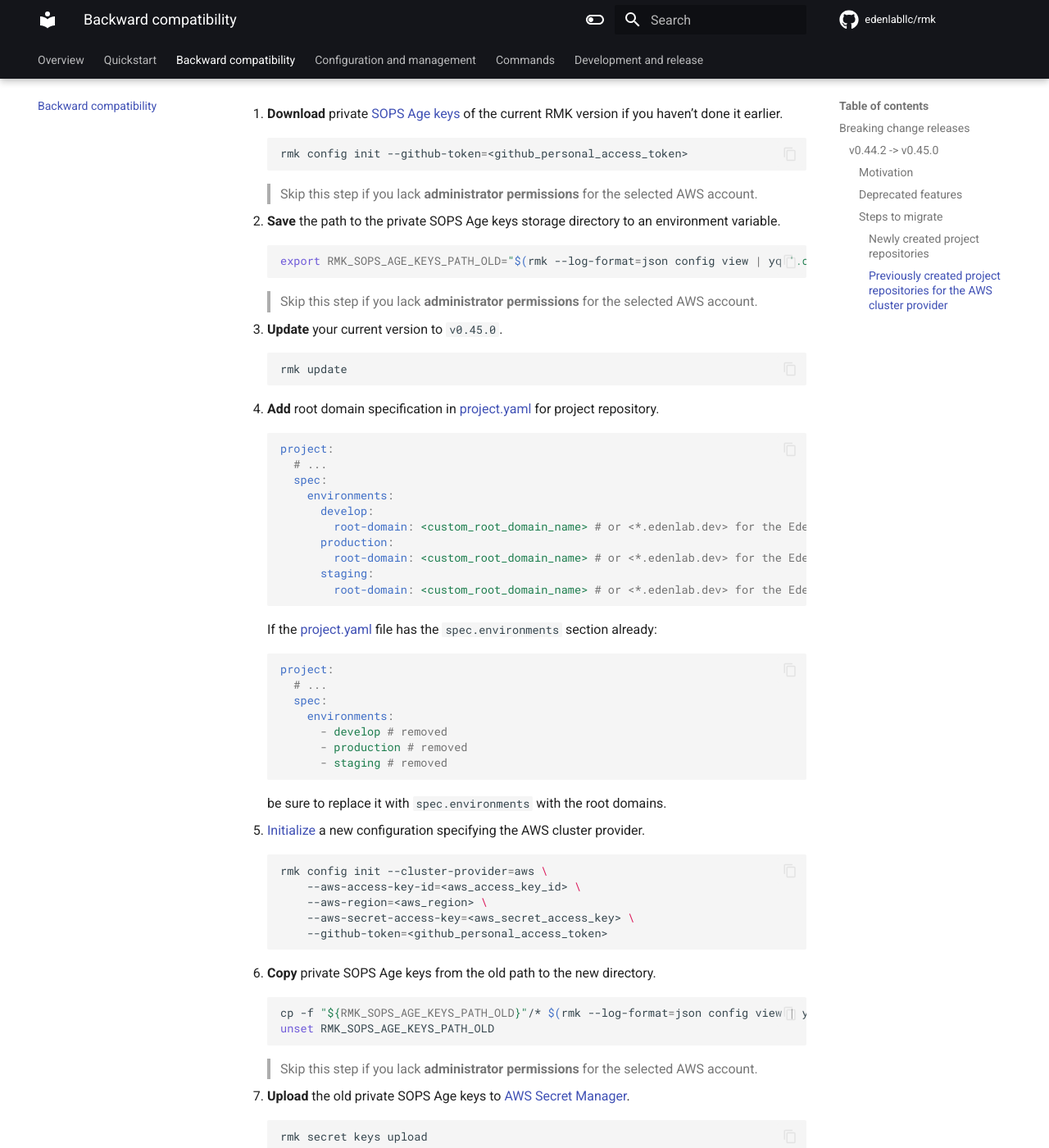
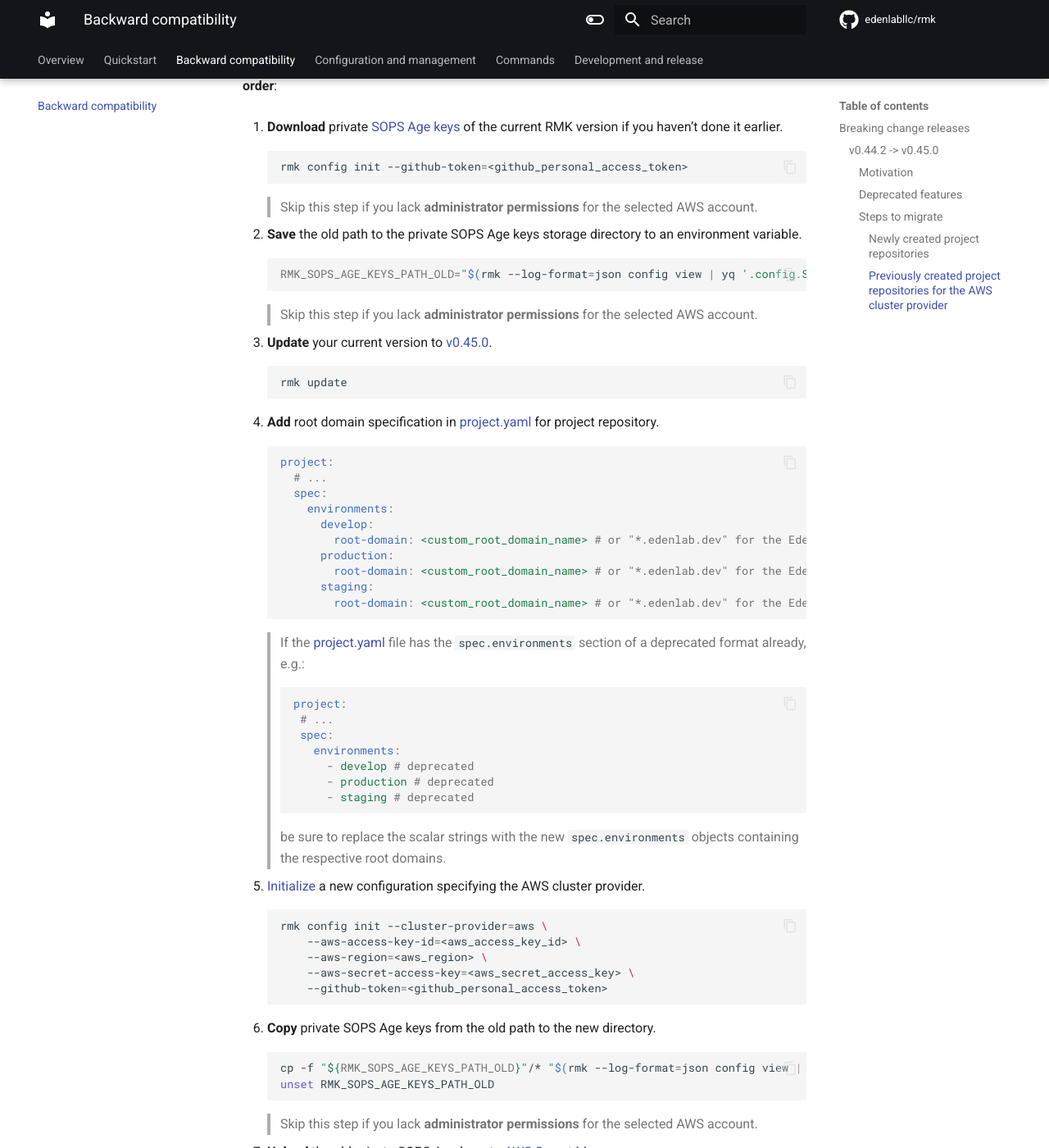
Before and after one commit to edenlabllc/rmk, an MkDocs documentation site: the page built from docs/backward-compatibility.md, in a window 1280 px wide and 1400 px high, scrolled down 1998 px. Shown: the whole window at 82% size. Built offline with MkDocs 1.6.1 and Material for MkDocs 9.7.7, drawn with Linux system fonts in a browser that asks for light colours; comment, search, counter and statistics services are not loaded; the version menu is left out; some of the changed text lies outside the part shown.

Commit message:
#59 - Improve steps in backward-compatibility.md.

````diff
--- a/docs/backward-compatibility.md
+++ b/docs/backward-compatibility.md
@@ -16,7 +16,8 @@
 
 1. **Maintaining open-source integrity**:
 
-   Terraform's transition to a BSL license conflicts with our commitment to keeping RMK fully open-source (OSS).
+   Terraform's transition to a [BSL license](https://en.wikipedia.org/wiki/Business_Source_License) conflicts with our
+   commitment to keeping RMK fully [open-source (OSS)](https://en.wikipedia.org/wiki/Open-source_software).
    By switching to Kubernetes Cluster API, we ensure that our customers' interests remain unaffected.
 
    > More details on the Terraform's license change are available at the [link](https://www.hashicorp.com/license-faq).
@@ -45,8 +46,9 @@
    [zero-downtime upgrades](https://en.wikipedia.org/wiki/Downtime#Service_levels).
 
 > This transition marks a **significant step** in enhancing RMK’s provisioning capabilities, ensuring better
-> scalability, openness, and ease of management. [Stay tuned](index.md#roadmap) for more updates in upcoming releases!
-> 🚀
+> scalability, openness, and ease of management.
+>
+> **Stay tuned** for more updates in [upcoming releases](index.md#roadmap)! 🚀
 
 #### Deprecated features
 
@@ -100,15 +102,15 @@
 
    > Skip this step if you lack **administrator permissions** for the selected AWS account.
 
-2. **Save** the path to the private SOPS Age keys storage directory to an environment variable.
+2. **Save** the old path to the private SOPS Age keys storage directory to an environment variable.
 
    ```shell
-   export RMK_SOPS_AGE_KEYS_PATH_OLD="$(rmk --log-format=json config view | yq '.config.SopsAgeKeys')"
+   RMK_SOPS_AGE_KEYS_PATH_OLD="$(rmk --log-format=json config view | yq '.config.SopsAgeKeys')"
    ```
 
    > Skip this step if you lack **administrator permissions** for the selected AWS account.
 
-3. **Update** your current version to `v0.45.0`.
+3. **Update** your current version to [v0.45.0](https://github.com/edenlabllc/rmk/releases/tag/v0.45.0).
 
    ```shell
    rmk update
@@ -124,27 +126,28 @@
      spec:
        environments:
          develop:
-           root-domain: <custom_root_domain_name> # or <*.edenlab.dev> for the Edenlab team
+           root-domain: <custom_root_domain_name> # or "*.edenlab.dev" for the Edenlab team
          production:
-           root-domain: <custom_root_domain_name> # or <*.edenlab.dev> for the Edenlab team
+           root-domain: <custom_root_domain_name> # or "*.edenlab.dev" for the Edenlab team
          staging:
-           root-domain: <custom_root_domain_name> # or <*.edenlab.dev> for the Edenlab team
+           root-domain: <custom_root_domain_name> # or "*.edenlab.dev" for the Edenlab team
    ```
 
-   If the [project.yaml](configuration/project-management/preparation-of-project-repository.md#projectyaml) file has
-   the `spec.environments` section already:
-
-   ```yaml
-   project:
-     # ...
-     spec:
-       environments:
-         - develop # removed
-         - production # removed
-         - staging # removed
-   ```
-
-   be sure to replace it with `spec.environments` with the root domains.
+   > If the [project.yaml](configuration/project-management/preparation-of-project-repository.md#projectyaml) file has
+   > the `spec.environments` section of a deprecated format already, e.g.:
+   >
+   > ```yaml
+   > project:
+   >  # ...
+   >  spec:
+   >    environments:
+   >      - develop # deprecated
+   >      - production # deprecated
+   >      - staging # deprecated
+   > ```
+   >
+   > be sure to replace the scalar strings with the new `spec.environments` objects containing the respective root
+   > domains.
 
 5. [Initialize](configuration/configuration-management/init-aws-provider.md#configuration-of-aws) a new configuration
    specifying the AWS cluster provider.
@@ -161,7 +164,7 @@
    to the new directory.
 
    ```shell
-   cp -f "${RMK_SOPS_AGE_KEYS_PATH_OLD}"/* $(rmk --log-format=json config view | yq '.config.SopsAgeKeys')
+   cp -f "${RMK_SOPS_AGE_KEYS_PATH_OLD}"/* "$(rmk --log-format=json config view | yq '.config.SopsAgeKeys')"
    unset RMK_SOPS_AGE_KEYS_PATH_OLD
    ```
 
````
